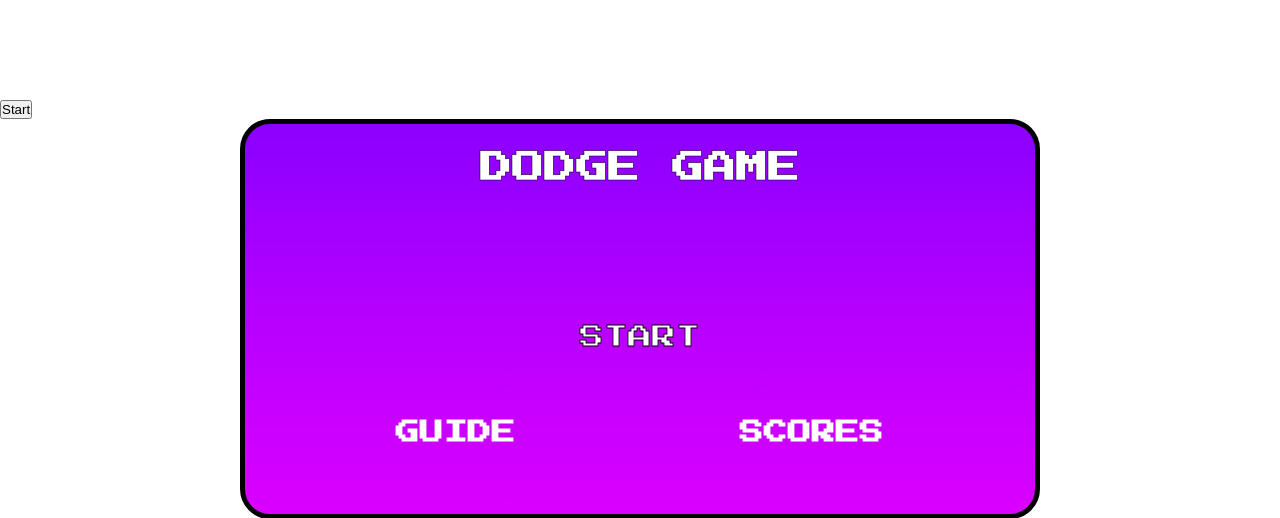
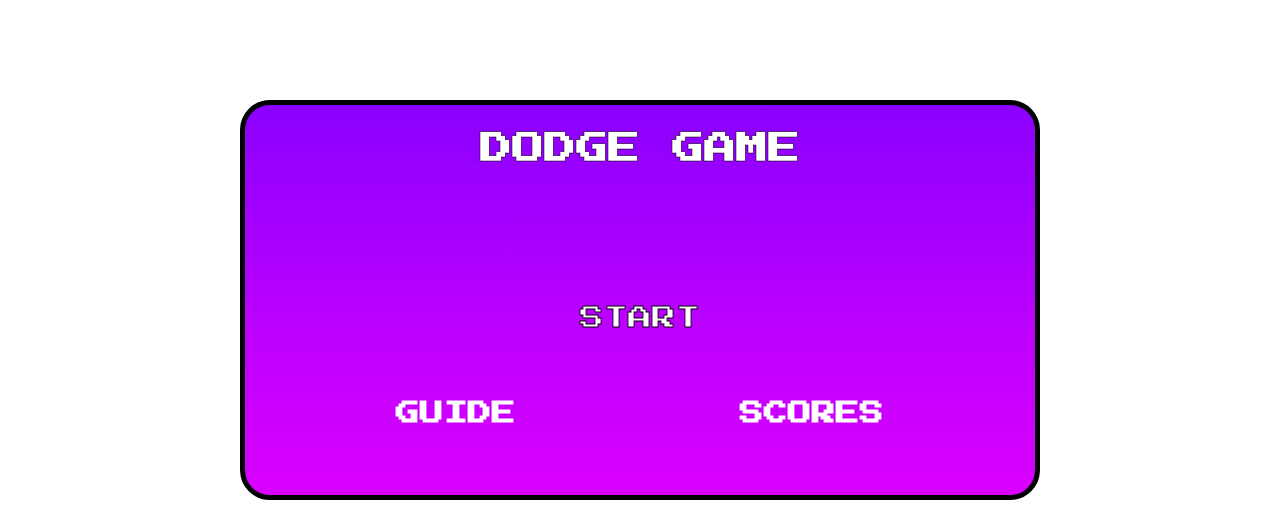
Before and after one commit to DanielCH5/dodgegame, a PHP site: page / in a window 1280 px wide. Shown: the top 518 px of the page. Run offline with PHP 8.4, Linux system fonts and the light colour scheme.

Commit message:
Removed random ass button

```diff
--- a/index.php
+++ b/index.php
@@ -26,7 +26,6 @@ $page = $_GET['page'] ?? 'menu';
         </div>-->
     </div>
 
-    <button onclick="Game.start()">Start</button>
     <div id="game">
     <?php if ($page === 'menu'): ?>
         <div id="menu">
```
